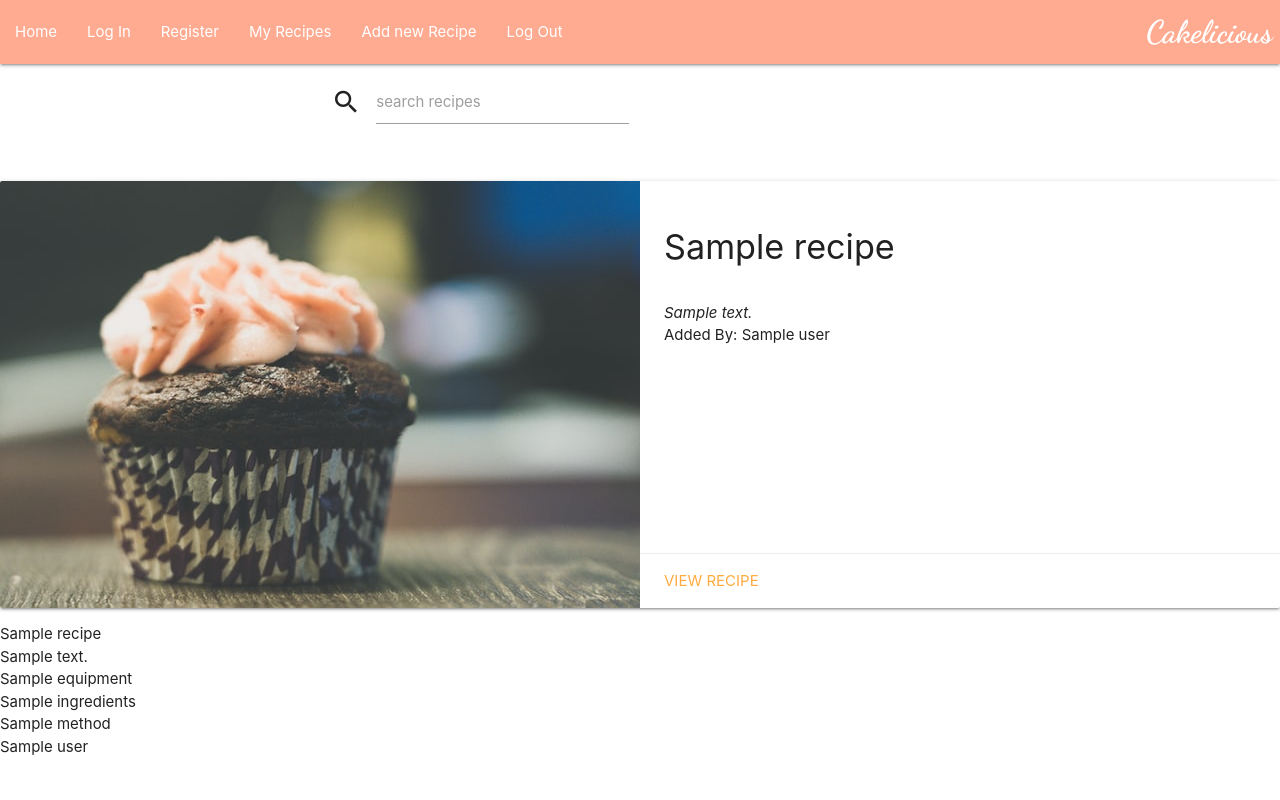
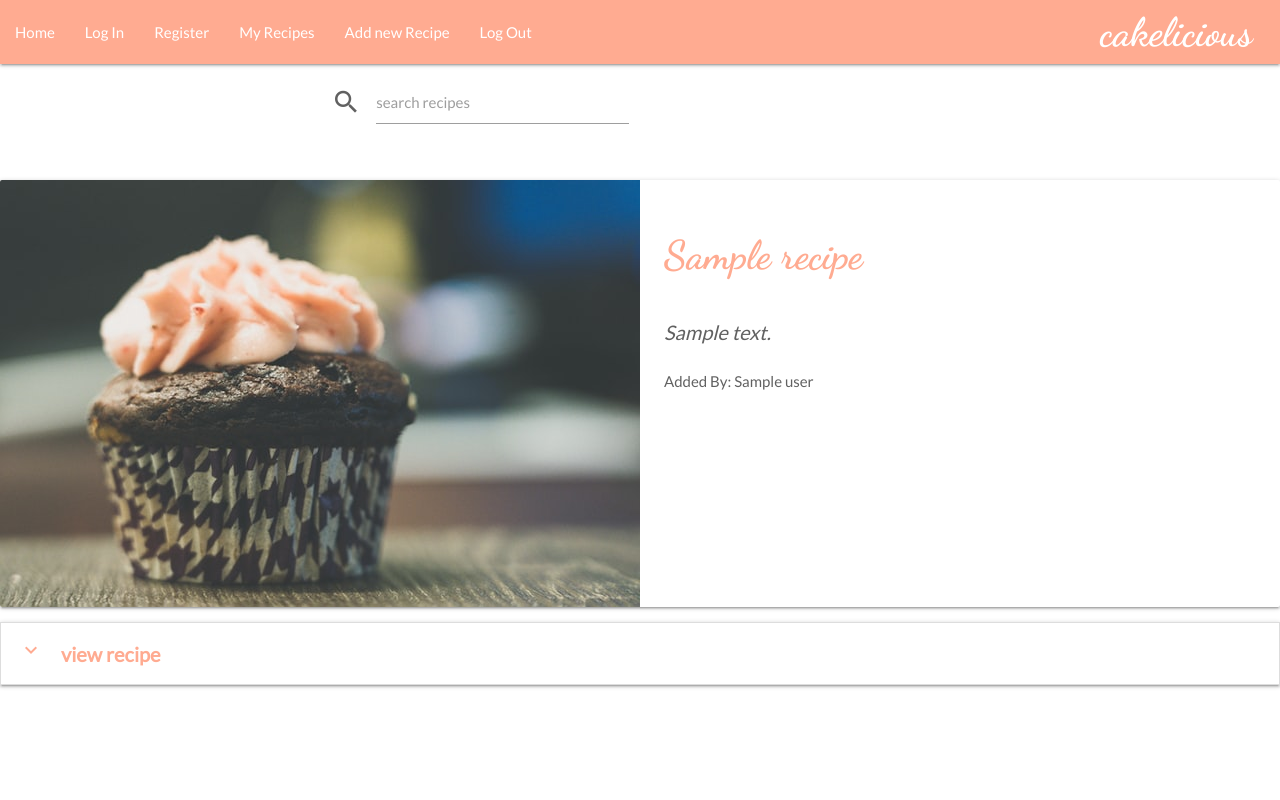
Before and after one commit to sophie-apples/cakelicious, a Flask app: page / in a window 1280 px wide. Run offline with Flask 2, Linux system fonts and the light colour scheme; a database or web service that is not in the repository returns one stand-in record (values such as "Sample title"); some libraries are stand-ins or nearby versions.

Commit message:
styling drop down for view recipe

```diff
--- a/static/css/style.css
+++ b/static/css/style.css
@@ -1,5 +1,15 @@
+body {
+    font-family: 'Lato', sans-serif;
+    color:  #616161;
+}
+
 .brand-font{
     font-family: 'Dancing Script', cursive;
+}
+
+#brand {
+    font-size: 40px;
+    padding-right: 20px;
 }
 
 .center-search {
@@ -16,3 +26,31 @@
     max-height: 10%;
     max-width: auto;
 }
+
+.drop-down-font {
+    color: #ffab91;
+    font-size: 15px;
+    font-weight: bold;
+}
+
+.cake-font {
+    color: #ffab91;
+    font-family: 'Dancing Script', cursive;
+    font-size: 30px;
+}
+
+.description-paragraph {
+    font-size: 15px;
+}
+
+@media (min-width: 992px){
+    .cake-font {
+        font-size: 40px;
+    }
+    .description-paragraph {
+    font-size: 20px;
+    }
+    .drop-down-font {
+    font-size: 20px;
+}
+}
--- a/static/js/script.js
+++ b/static/js/script.js
@@ -1,3 +1,4 @@
   $(document).ready(function(){
     $('.sidenav').sidenav();
+    $('.collapsible').collapsible();
   });
--- a/templates/base.html
+++ b/templates/base.html
@@ -8,6 +8,7 @@
       rel="stylesheet">
     <link rel="preconnect" href="https://fonts.gstatic.com">
     <link href="https://fonts.googleapis.com/css2?family=Dancing+Script:wght@700&display=swap" rel="stylesheet">
+    <link href="https://fonts.googleapis.com/css2?family=Lato&display=swap" rel="stylesheet">
     <link rel="stylesheet" href="{{url_for('static', filename='css/style.css')}}" type="text/css">
     <title>Cakelicious</title>
 </head>
@@ -15,7 +16,7 @@
     <!-- main navbar -->
     <nav>
         <div class="nav-wrapper deep-orange lighten-3">
-            <a href="#" class="brand-logo right brand-font">Cakelicious</a>
+            <a href="{{url_for('get_recipes')}}" class="brand-logo right brand-font" id="brand">cakelicious</a>
             <a href="#" data-target="mobile-demo" class="sidenav-trigger"><i class="material-icons">menu</i></a>
             <ul id="nav-mobile" class="left hide-on-med-and-down">
                 <li><a href="{{url_for('get_recipes')}}">Home</a></li>
--- a/templates/get_recipes.html
+++ b/templates/get_recipes.html
@@ -11,29 +11,33 @@
         </div>
         <div class="card-stacked">
             <div class="card-content">
-          <p>
+
                     {% for recipes in recipes %}
-                <h4 class="header">
+                    <h3 class="header cake-font">
                     {{ recipes.recipe_name }}
-                </h4><br>
-                <em>{{ recipes.recipe_description }}</em><br>
+                    </h3><br>
+                    <p class="description-paragraph"><em>{{ recipes.recipe_description }}</em></p><br>
                     <span>Added By: {{ recipes.user }}</span>
-            {% endfor %}
-        </p>
-        </div>
-        <div class="card-action">
-          <a href="{{ url_for('recipe_display') }}">View recipe</a>
             </div>
         </div>
     </div>
+    <div>
+        <ul class="collapsible">
+            <li>
+                <div class="collapsible-header"><span class="drop-down-font"><i class="material-icons">keyboard_arrow_down</i>view recipe</span></div>
+                <div class="collapsible-body">
+                    <h5>Equipment</h5>
+                    <span>{{ recipes.equipment }}</span>
+                    <h5>Ingredients</h5>
+                    <span>{{ recipes.ingredients }}</span>
+                    <h4>Method</h4>
+                    <span>{{ recipes.method }}</span>
                 </div>
-    {% for recipes in recipes %}
-        {{ recipes.recipe_name }}<br>
-        {{ recipes.recipe_description }}<br>
-        {{ recipes.equipment }}<br>
-        {{ recipes.ingredients }}<br>
-        {{ recipes.method }}<br>
-        {{ recipes.user }}
+            </li>
+        </ul>
+    </div>
+</div>
 {% endfor %}
 
+
 {% endblock %}
```
Also changed, not shown: templates/recipe.html (+39 -2 lines). Lines whose indentation alone changed are shown as unchanged.
